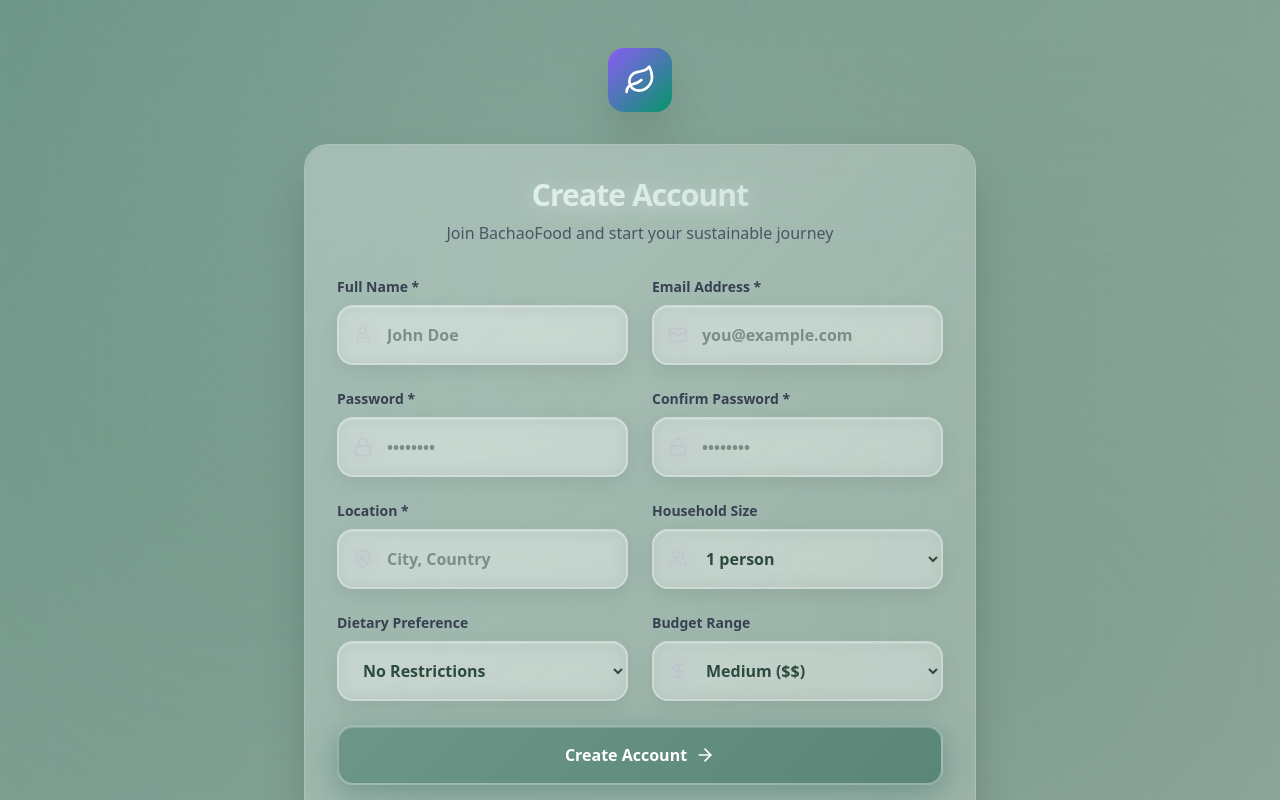
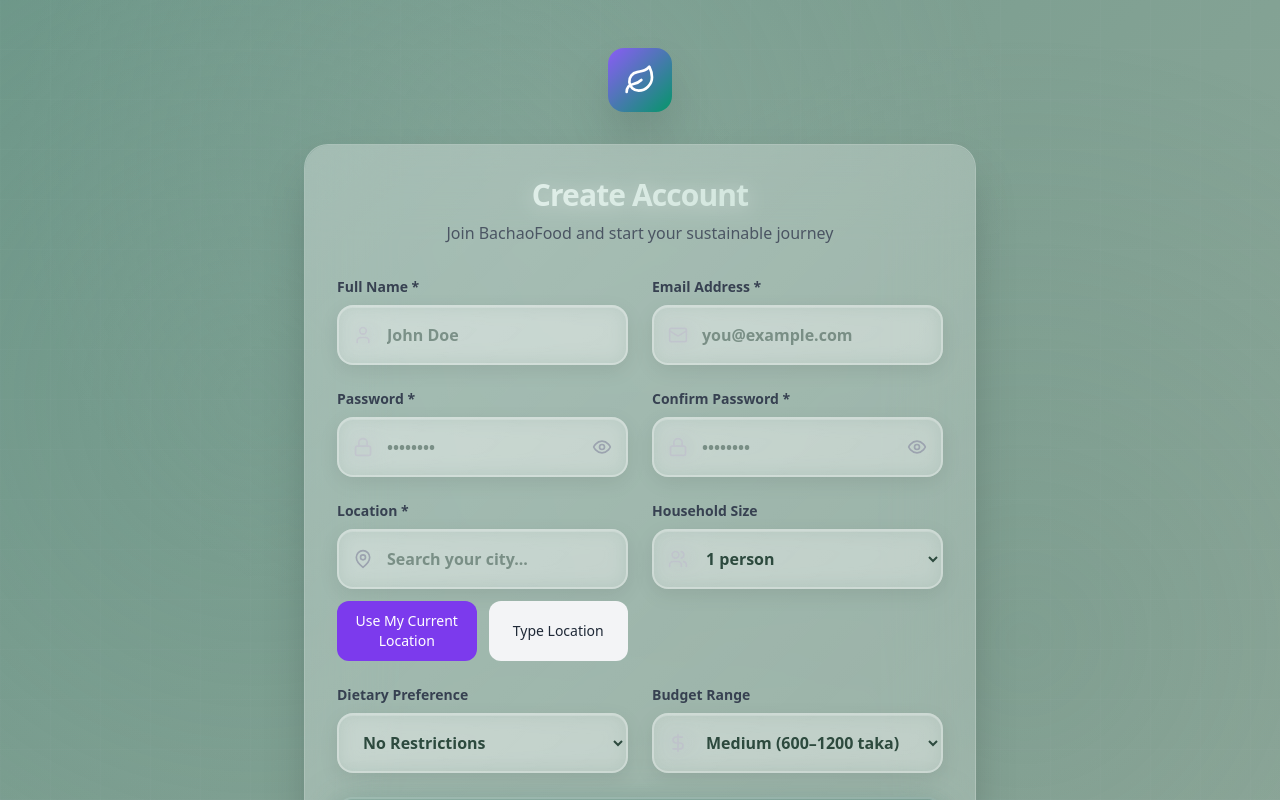
Before and after one commit to MuhammadTahmidurRahman/bachaofood, a React (Vite) app: page /register in a window 1280 px wide. Shown: the top 800 px of the page. Built offline with nearby package versions, Linux system fonts and the light colour scheme.

Commit message:
registration

```diff
--- /dev/null
+++ b/src/pages/FreeLocationInput.jsx
@@ -0,0 +1,65 @@
+import React, { useState, useRef } from 'react';
+import { MapPin } from 'lucide-react';
+
+const FreeLocationInput = React.forwardRef(({ value, onChange, error }, ref) => {
+  const inputRef = useRef(null);
+  const [suggestions, setSuggestions] = useState([]);
+
+  const searchCity = async (query) => {
+    if (query.length < 2) {
+      setSuggestions([]);
+      return;
+    }
+
+    try {
+      const res = await fetch(
+        `https://api.locationiq.com/v1/autocomplete.php?key=${import.meta.env.VITE_LOCATIONIQ_TOKEN}&q=${encodeURIComponent(query)}&limit=5&tag=city,town`
+      );
+      const data = await res.json();
+      setSuggestions(data || []);
+    } catch (err) {
+      setSuggestions([]);
+    }
+  };
+
+  React.useImperativeHandle(ref, () => ({
+    focus: () => inputRef.current?.focus()
+  }));
+
+  return (
+    <div className="relative">
+      <MapPin className="absolute left-4 top-1/2 transform -translate-y-1/2 w-5 h-5 text-gray-400 z-10" />
+
+      <input
+        ref={inputRef}
+        type="text"
+        value={value}
+        onChange={(e) => {
+          onChange(e);
+          searchCity(e.target.value);
+        }}
+        className={`input-field pl-12 ${error ? 'border-red-400' : ''}`}
+        placeholder="Search your city..."
+      />
+
+      {suggestions.length > 0 && (
+        <div className="absolute top-full left-0 right-0 mt-1 bg-white border border-gray-200 rounded-xl shadow-lg z-50 max-h-60 overflow-y-auto">
+          {suggestions.map((item) => (
+            <div
+              key={item.place_id}
+              onClick={() => {
+                onChange({ target: { name: 'location', value: item.display_name } });
+                setSuggestions([]);
+              }}
+              className="px-4 py-3 hover:bg-gray-50 cursor-pointer text-sm"
+            >
+              {item.display_name}
+            </div>
+          ))}
+        </div>
+      )}
+    </div>
+  );
+});
+
+export default FreeLocationInput;
--- a/src/pages/Register.jsx
+++ b/src/pages/Register.jsx
@@ -1,13 +1,80 @@
-import React, { useState } from 'react';
+import React, { useState, useRef } from 'react';
 import { Link, useNavigate } from 'react-router-dom';
 import { motion } from 'framer-motion';
-import { Mail, Lock, User, MapPin, Users, DollarSign, Leaf, ArrowRight } from 'lucide-react';
+import { Mail, Lock, Eye, EyeOff, User, MapPin, Users, DollarSign, Leaf, ArrowRight } from 'lucide-react';
 import { useAuth } from '../contexts/AuthContext';
 import { dbHelpers } from '../lib/supabase';
+
+// FREE Location Autocomplete + Current Location (LocationIQ)
+const FreeLocationInput = React.forwardRef(({ value, onChange, error }, ref) => {
+  const inputRef = useRef(null);
+  const [suggestions, setSuggestions] = useState([]);
+
+  const searchCity = async (query) => {
+    if (query.length < 2) {
+      setSuggestions([]);
+      return;
+    }
+
+    try {
+      const res = await fetch(
+        `https://api.locationiq.com/v1/autocomplete.php?key=${import.meta.env.VITE_LOCATIONIQ_TOKEN}&q=${encodeURIComponent(query)}&limit=5&tag=city,town`
+      );
+      const data = await res.json();
+      setSuggestions(data || []);
+    } catch (err) {
+      setSuggestions([]);
+    }
+  };
+
+  React.useImperativeHandle(ref, () => ({
+    focus: () => inputRef.current?.focus()
+  }));
+
+  return (
+    <div className="relative">
+      <MapPin className="absolute left-4 top-1/2 transform -translate-y-1/2 w-5 h-5 text-gray-400 z-10" />
+
+      <input
+        ref={inputRef}
+        type="text"
+        value={value}
+        onChange={(e) => {
+          onChange(e);
+          searchCity(e.target.value);
+        }}
+        className={`input-field pl-12 ${error ? 'border-red-400' : ''}`}
+        placeholder="Search your city..."
+      />
+
+      {suggestions.length > 0 && (
+        <div className="absolute top-full left-0 right-0 mt-1 bg-white border border-gray-200 rounded-xl shadow-lg z-50 max-h-60 overflow-y-auto">
+          {suggestions.map((item) => (
+            <div
+              key={item.place_id}
+              onClick={() => {
+                onChange({ target: { name: 'location', value: item.display_name } });
+                setSuggestions([]);
+              }}
+              className="px-4 py-3 hover:bg-gray-50 cursor-pointer text-sm"
+            >
+              {item.display_name}
+            </div>
+          ))}
+        </div>
+      )}
+    </div>
+  );
+});
 
 const Register = () => {
   const navigate = useNavigate();
   const { signUp } = useAuth();
+  const locationInputRef = useRef();
+
+  const [showPassword, setShowPassword] = useState(false);
+  const [showConfirmPassword, setShowConfirmPassword] = useState(false);
+
   const [formData, setFormData] = useState({
     fullName: '',
     email: '',
@@ -18,46 +85,44 @@
     budgetRange: 'medium',
     location: ''
   });
+
   const [errors, setErrors] = useState({});
   const [loading, setLoading] = useState(false);
   const [apiError, setApiError] = useState('');
 
+  // VALIDATION (unchanged)
   const validate = () => {
     const newErrors = {};
 
-    if (!formData.fullName.trim()) {
+    if (!formData.fullName.trim())
       newErrors.fullName = 'Full name is required';
-    } else if (formData.fullName.trim().length < 2) {
+    else if (formData.fullName.trim().length < 2)
       newErrors.fullName = 'Name must be at least 2 characters';
-    }
 
-    if (!formData.email) {
+    if (!formData.email)
       newErrors.email = 'Email is required';
-    } else if (!/\S+@\S+\.\S+/.test(formData.email)) {
+    else if (!/\S+@\S+\.\S+/.test(formData.email))
       newErrors.email = 'Email is invalid';
-    }
 
-    if (!formData.password) {
+    if (!formData.password)
       newErrors.password = 'Password is required';
-    } else if (formData.password.length < 6) {
+    else if (formData.password.length < 6)
       newErrors.password = 'Password must be at least 6 characters';
-    }
 
-    if (formData.password !== formData.confirmPassword) {
+    if (formData.password !== formData.confirmPassword)
       newErrors.confirmPassword = 'Passwords do not match';
-    }
 
-    if (!formData.location.trim()) {
+    if (!formData.location.trim())
       newErrors.location = 'Location is required';
-    }
 
     return newErrors;
   };
 
+  // SUBMIT (unchanged except merged)
   const handleSubmit = async (e) => {
     e.preventDefault();
+
     const validationErrors = validate();
-
     if (Object.keys(validationErrors).length > 0) {
       setErrors(validationErrors);
       return;
@@ -74,23 +139,54 @@
       location: formData.location
     };
 
-    const { data, error } = await signUp(formData.email, formData.password, userData);
+    const { data, error } = await signUp(
+      formData.email,
+      formData.password,
+      userData
+    );
 
     if (error) {
       setApiError(error.message || 'Failed to create account. Please try again.');
       setLoading(false);
     } else if (data.user) {
-      // Create profile
       await dbHelpers.createProfile(data.user.id, userData);
       navigate('/dashboard');
     }
   };
 
+  // HANDLE CHANGE (unchanged)
   const handleChange = (e) => {
     setFormData({ ...formData, [e.target.name]: e.target.value });
+
     if (errors[e.target.name]) {
       setErrors({ ...errors, [e.target.name]: '' });
     }
+  };
+
+  // CURRENT LOCATION (unchanged)
+  const getMyLocation = () => {
+    if (!navigator.geolocation) {
+      alert('Location not supported in your browser');
+      return;
+    }
+
+    navigator.geolocation.getCurrentPosition(async (position) => {
+      const { latitude, longitude } = position.coords;
+
+      try {
+        const res = await fetch(
+          `https://us1.locationiq.com/v1/reverse.php?key=${import.meta.env.VITE_LOCATIONIQ_TOKEN}&lat=${latitude}&lon=${longitude}&format=json`
+        );
+
+        const data = await res.json();
+        setFormData({ ...formData, location: data.display_name || 'Unknown location' });
+
+      } catch (err) {
+        alert('Could not get city name');
+      }
+    }, () => {
+      alert('Please allow location access');
+    });
   };
 
   return (
@@ -101,6 +197,7 @@
         transition={{ duration: 0.5 }}
         className="w-full max-w-2xl"
       >
+
         {/* Logo */}
         <Link to="/" className="flex justify-center mb-8">
           <motion.div
@@ -112,7 +209,7 @@
           </motion.div>
         </Link>
 
-        {/* Card */}
+        {/* CARD */}
         <div className="glass-effect rounded-3xl p-8 shadow-2xl">
           <h2 className="text-3xl font-bold text-center mb-2 gradient-text">
             Create Account
@@ -131,8 +228,10 @@
             </motion.div>
           )}
 
+          {/* FORM */}
           <form onSubmit={handleSubmit} className="space-y-6">
             <div className="grid md:grid-cols-2 gap-6">
+
               {/* Full Name */}
               <div>
                 <label className="block text-sm font-semibold text-gray-700 mb-2">
@@ -176,55 +275,98 @@
   <label className="block text-sm font-semibold text-gray-700 mb-2">
     Password *
   </label>
+
   <div className="relative">
     <Lock className="absolute left-4 top-1/2 transform -translate-y-1/2 w-5 h-5 text-gray-400" />
+
     <input
-                    type="password"
+      type={showPassword ? "text" : "password"}
       name="password"
       value={formData.password}
       onChange={handleChange}
-                    className={`input-field pl-12 ${errors.password ? 'border-red-400' : ''}`}
+      className={`input-field pl-12 pr-12 ${errors.password ? 'border-red-400' : ''}`}
       placeholder="••••••••"
     />
+
+    {/* Eye Button */}
+    <button
+      type="button"
+      onClick={() => setShowPassword(!showPassword)}
+      className="absolute right-4 top-1/2 transform -translate-y-1/2 text-gray-400"
+    >
+      {showPassword ? <EyeOff size={20} /> : <Eye size={20} />}
+    </button>
   </div>
+
   {errors.password && <p className="mt-2 text-sm text-red-600">{errors.password}</p>}
 </div>
+
 
               {/* Confirm Password */}
               <div>
   <label className="block text-sm font-semibold text-gray-700 mb-2">
     Confirm Password *
   </label>
+
   <div className="relative">
     <Lock className="absolute left-4 top-1/2 transform -translate-y-1/2 w-5 h-5 text-gray-400" />
+
     <input
-                    type="password"
+      type={showConfirmPassword ? "text" : "password"}
       name="confirmPassword"
       value={formData.confirmPassword}
       onChange={handleChange}
-                    className={`input-field pl-12 ${errors.confirmPassword ? 'border-red-400' : ''}`}
+      className={`input-field pl-12 pr-12 ${errors.confirmPassword ? 'border-red-400' : ''}`}
       placeholder="••••••••"
     />
+
+    {/* Eye Button */}
+    <button
+      type="button"
+      onClick={() => setShowConfirmPassword(!showConfirmPassword)}
+      className="absolute right-4 top-1/2 transform -translate-y-1/2 text-gray-400"
+    >
+      {showConfirmPassword ? <EyeOff size={20} /> : <Eye size={20} />}
+    </button>
   </div>
+
   {errors.confirmPassword && <p className="mt-2 text-sm text-red-600">{errors.confirmPassword}</p>}
 </div>
 
-              {/* Location */}
+
+              {/* LOCATION (merged with autocomplete + current location + type) */}
               <div>
                 <label className="block text-sm font-semibold text-gray-700 mb-2">
                   Location *
                 </label>
-                <div className="relative">
-                  <MapPin className="absolute left-4 top-1/2 transform -translate-y-1/2 w-5 h-5 text-gray-400" />
-                  <input
-                    type="text"
-                    name="location"
+
+                {/* Autocomplete input */}
+                <FreeLocationInput
+                  ref={locationInputRef}
                   value={formData.location}
                   onChange={handleChange}
-                    className={`input-field pl-12 ${errors.location ? 'border-red-400' : ''}`}
-                    placeholder="City, Country"
+                  error={errors.location}
                 />
+
+                {/* Buttons */}
+                <div className="mt-3 flex gap-3">
+                  <button
+                    type="button"
+                    onClick={getMyLocation}
+                    className="flex-1 bg-primary-600 hover:bg-primary-700 text-white font-medium text-sm py-2.5 rounded-xl transition"
+                  >
+                    Use My Current Location
+                  </button>
+
+                  <button
+                    type="button"
+                    onClick={() => locationInputRef.current?.focus()}
+                    className="flex-1 bg-gray-100 hover:bg-gray-200 text-gray-800 font-medium text-sm py-2.5 rounded-xl transition"
+                  >
+                    Type Location
+                  </button>
                 </div>
+
                 {errors.location && <p className="mt-2 text-sm text-red-600">{errors.location}</p>}
               </div>
 
@@ -242,7 +384,9 @@
                     className="input-field pl-12"
                   >
                     {[1, 2, 3, 4, 5, 6, 7, 8].map(num => (
-                      <option key={num} value={num}>{num} {num === 1 ? 'person' : 'people'}</option>
+                      <option key={num} value={num}>
+                        {num} {num === 1 ? 'person' : 'people'}
+                      </option>
                     ))}
                   </select>
                 </div>
@@ -281,15 +425,16 @@
                     onChange={handleChange}
                     className="input-field pl-12"
                   >
-                    <option value="low">Low ($)</option>
-                    <option value="medium">Medium ($$)</option>
-                    <option value="high">High ($$$)</option>
+                    <option value="low">Low (300–500 taka)</option>
+                    <option value="medium">Medium (600–1200 taka)</option>
+                    <option value="high">High (1200+ taka)</option>
                   </select>
                 </div>
               </div>
+
             </div>
 
-            {/* Submit Button */}
+            {/* SUBMIT BUTTON */}
             <motion.button
               whileHover={{ scale: 1.02 }}
               whileTap={{ scale: 0.98 }}
@@ -308,7 +453,7 @@
             </motion.button>
           </form>
 
-          {/* Login Link */}
+          {/* LOGIN LINK */}
           <div className="mt-6 text-center">
             <p className="text-gray-600">
               Already have an account?{' '}
```
Also changed, not shown: 1 other file (tests, documents, lock files or other folders). Lines whose indentation alone changed are shown as unchanged.
